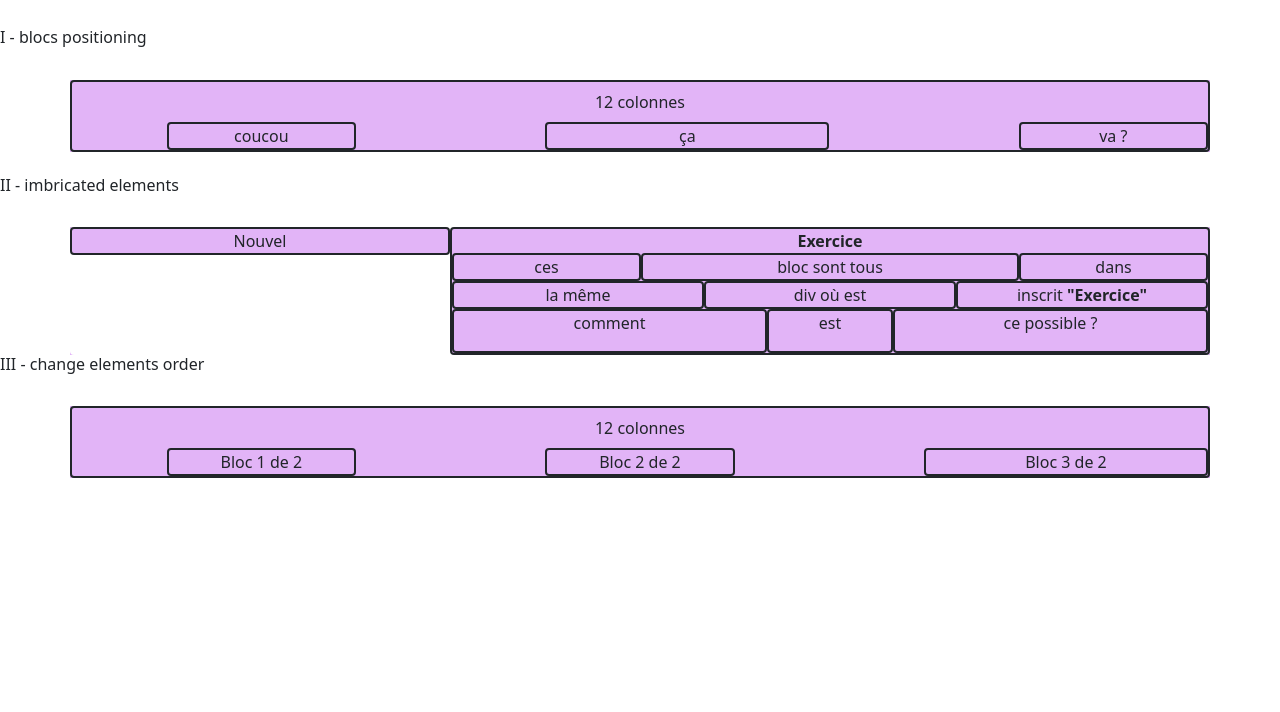
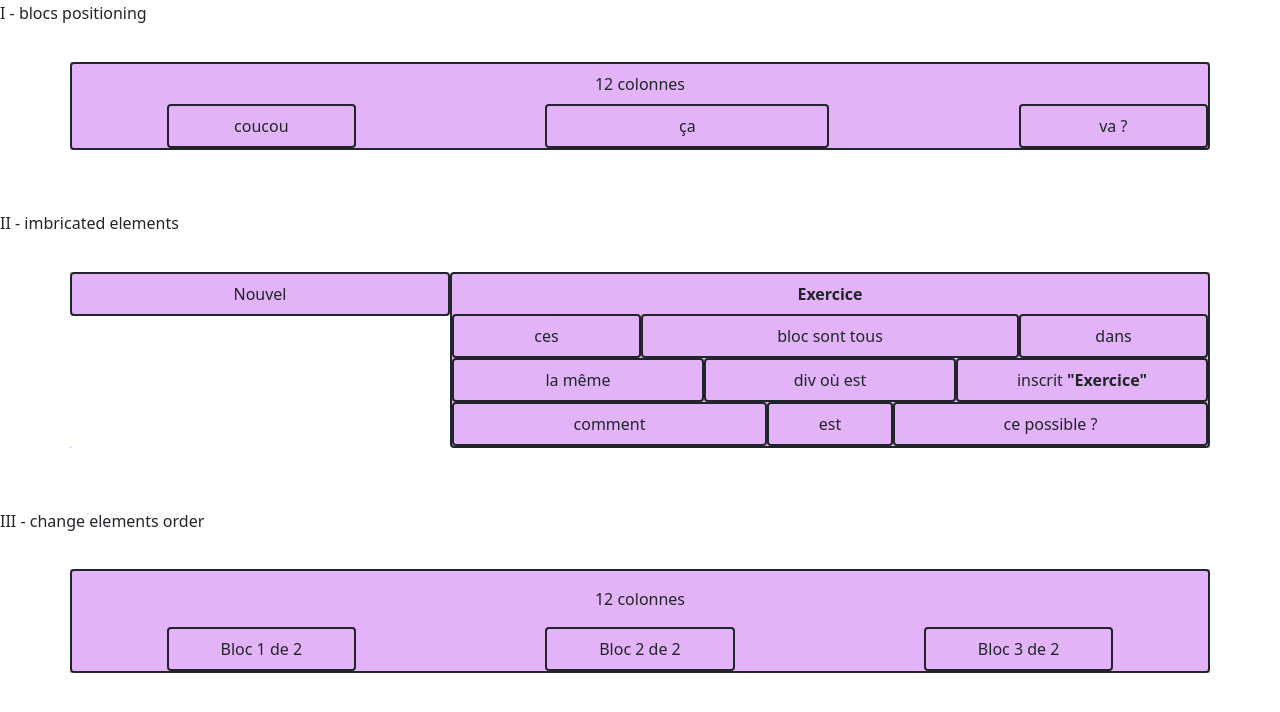
Before and after one commit to adriana-lazurca/exercises-bootstrap, a plain HTML site: page index.html in a window 1280 px wide. Shown: the part 42-754 px from the top of the page. Drawn offline with nearby package versions, Linux system fonts and the light colour scheme.

```diff
--- a/index.html
+++ b/index.html
@@ -14,68 +14,65 @@
     <header>
         <h2>Bootstrap positioning</h2>
     </header>
-    <br>
+
     <!-- I - blocs positioning -->
     <h6>I - blocs positioning</h6>
-    <br>
     <div class="container">
 
         <div class="row fw-normal text-center border border-dark border-2 rounded-2">
-            <div class="col-sm-12 p-2">
-                12 colonnes
+            <div class="col-sm-12">
+                <p>12 colonnes</p>
             </div>
 
             <div class="col-sm-2 offset-sm-1 border border-dark border-2 rounded-2">
-                coucou
+                <p>coucou</p>
             </div>
 
             <div class="col-sm-3 offset-sm-2 border border-dark border-2 rounded-2">
-                ça
+                <p>ça</p>
             </div>
 
             <div class="col-sm-2 offset-sm-2 border border-dark border-2 rounded-2">
-                va ?
+                <p>va ?</p>
             </div>
         </div>
     </div>
 
     <!-- II - imbricated elements -->
-    <br>
     <h6>II - imbricated elements</h6>
-    <br>
 
     <div class="container">
 
-        <div class="row fw-normal text-center rounded-2 bg-white">
-            <div class="col-sm-4 h-25 d-inline-block  border border-dark border-2 rounded-2 bg-purple">
-                <span>Nouvel</span>
+        <div class="row fw-normal text-center rounded-2 bg-white ">
+            <div class="col-sm-4 h-25 d-inline-block border border-dark border-2 rounded-2 bg-purple">
+                <p>Nouvel</span>
             </div>
 
             <div class="col-sm border border-dark border-2 rounded-2 bg-purple">
-                <span><b>Exercice</b></span>
+                <p><b>Exercice</b></p>
                 <div class="row fw-normal text-center rounded-2">
                     <div class="col-sm-3 border border-dark border-2 rounded-2">
-                        <spanp>ces</span>
+                        <p>ces</p>
                     </div>
 
                     <div class="col-sm-6 border border-dark border-2 rounded-2">
-                        <span>bloc sont tous</span>
+                        <p>bloc sont tous</p>
                     </div>
 
                     <div class="col-sm-3 border border-dark border-2 rounded-2">
-                        <span>dans</span>
+                        <p>dans</p>
                     </div>
 
                     <div class="col-sm-4 border border-dark border-2 rounded-2">
-                        <span>la même</span>
+                        <p>la même</p>
                     </div>
 
                     <div class="col-sm-4 border border-dark border-2 rounded-2">
-                        <span>div où est</span>
+                        <p>div où est</p>
                     </div>
 
                     <div class="col-sm-4 border border-dark border-2 rounded-2">
-                        <span>inscrit <b>"Exercice"</b></span>
+                        <p>inscrit <b>"Exercice"</b></p>
                     </div>
 
                     <div class="col-sm-5 border border-dark border-2 rounded-2">
@@ -93,36 +90,30 @@
                 </div>
             </div>
         </div>
-
     </div>
 
     <!-- III - change elements order -->
     <h6>III - change elements order</h6>
-    <br>
     <div class="container">
 
         <div class="row fw-normal text-center border border-dark border-2 rounded-2">
             <div class="col-sm-12 p-2">
-                12 colonnes
+                <p>12 colonnes</p>
             </div>
 
             <div class="col-sm-2 offset-sm-1 border border-dark border-2 rounded-2">
-                Bloc 1 de 2
+                <p>Bloc 1 de 2</p>
             </div>
 
-            <div class="col-sm-3 offset-sm-2 border border-dark border-2 rounded-2 order-last">
-                Bloc 3 de 2
+            <div class="col-sm-2 offset-sm-2 border border-dark border-2 rounded-2 order-last">
+                <p>Bloc 3 de 2</p>
             </div>
 
             <div class="col-sm-2 offset-sm-2 border border-dark border-2 rounded-2">
-                Bloc 2 de 2
+                <p>Bloc 2 de 2</p>
             </div>
         </div>
     </div>
-    </div>
-
-
-
 
     <script src="https://cdn.jsdelivr.net/npm/bootstrap@5.0.0-beta1/dist/js/bootstrap.bundle.min.js"
         integrity="sha384-ygbV9kiqUc6oa4msXn9868pTtWMgiQaeYH7/t7LECLbyPA2x65Kgf80OJFdroafW"
--- a/style.css
+++ b/style.css
@@ -1,12 +1,15 @@
+
 .container {
     background-color: rgb(226 180 247);
+    margin-bottom: 5%;
+    margin-top: 3%;
+  }
+
+.bg-purple {
+  background-color: rgb(226 180 247);
 }
 
-.bg-purple {
-    background-color: rgb(226 180 247);
+p {
+  margin-top: 0.5rem;
+  margin-bottom: 0.5rem;
 }
-
-/* p {
-    margin-top: 0.5rem;
-    margin-bottom: 0.5rem;
-} */
```
